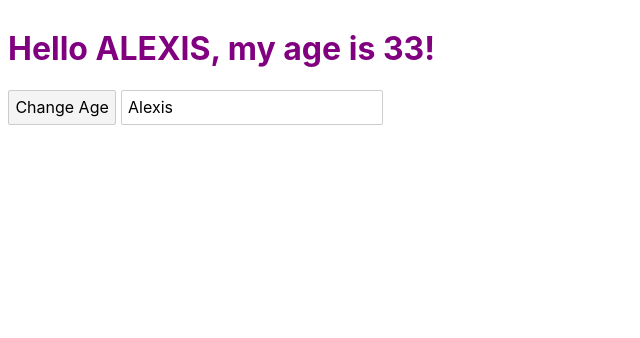
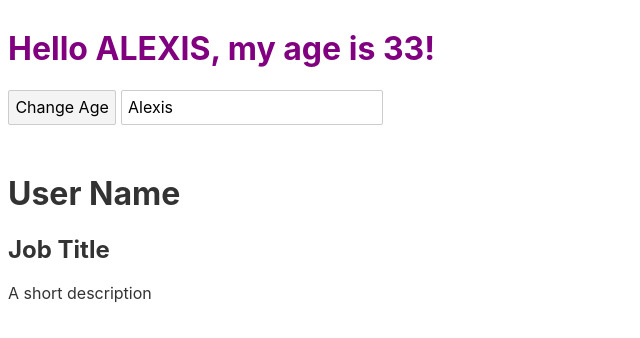
Before and after one commit to Alexisvt/svelte-getting-started, a Svelte app: page / in a window 1280 px wide. Shown: the top 338 px of the page, without its empty margins (0-640 px from the left). Built offline with nearby package versions, Linux system fonts and the light colour scheme.

Commit message:
add ContactCard component

```diff
--- a/src/App.svelte
+++ b/src/App.svelte
@@ -1,4 +1,6 @@
 <script>
+  import ContactCard from "./ContactCard.svelte";
+
   let name = "Alexis";
   let age = 33;
 
@@ -25,4 +27,7 @@
 
 <h1>Hello {uppercaseName}, my age is {age}!</h1>
 <button on:click={incrementAge}>Change Age</button>
-<input type="text" value={name} on:input={nameInput} />
+<!-- <input type="text" value={name} on:input={nameInput} /> -->
+<input type="text" bind:value={name} />
+
+<ContactCard />
--- /dev/null
+++ b/src/ContactCard.svelte
@@ -0,0 +1,20 @@
+<script>
+
+</script>
+
+<style>
+
+</style>
+
+<div>
+  <header>
+    <div>
+      <img src="" alt="" />
+    </div>
+    <h1>User Name</h1>
+    <h2>Job Title</h2>
+  </header>
+  <div>
+    <p>A short description</p>
+  </div>
+</div>
```
